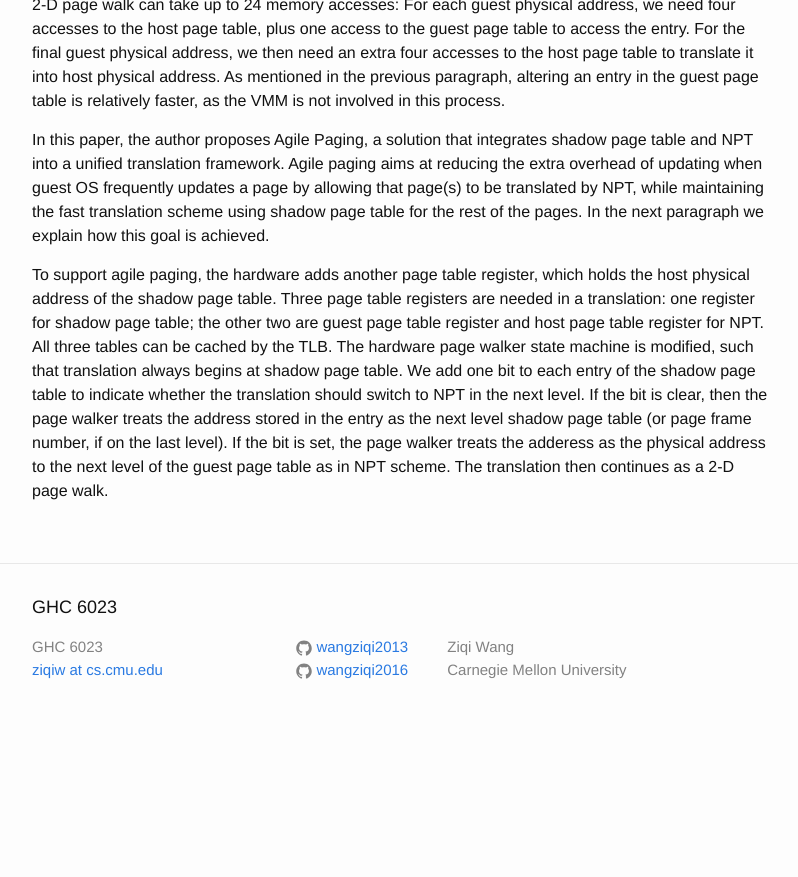
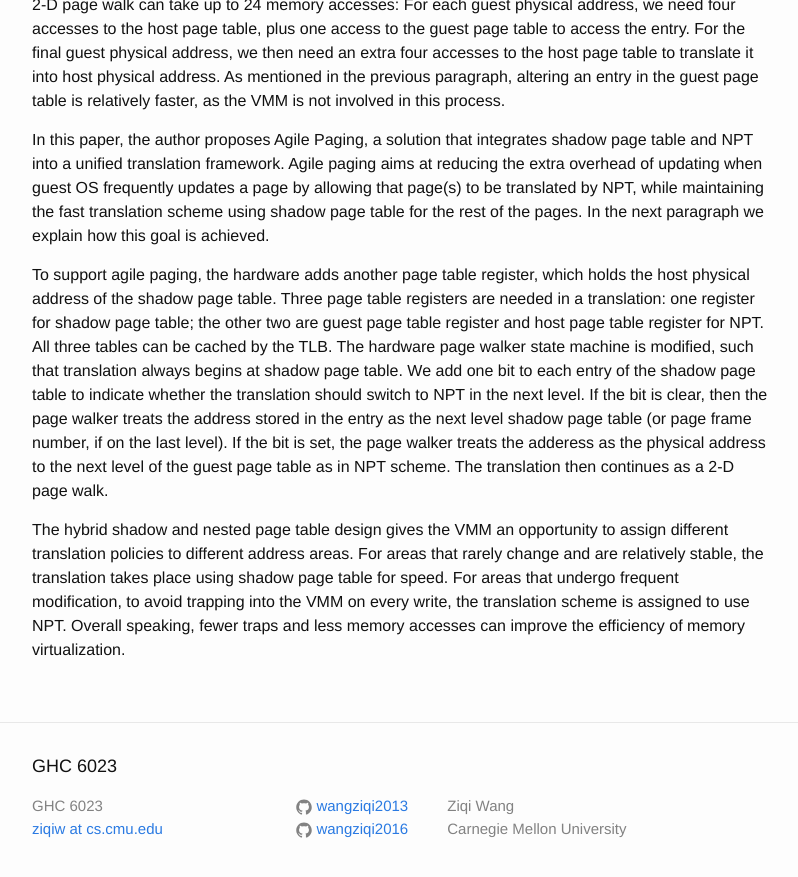
Before and after one commit to wangziqi2013/wangziqi2013.github.io, a Jekyll site: the page built from _posts/2018-05-18-Agile-Paging-Exceeding-the-Best-of-Nested-and-Shadow-Paging.markdown, in a window 1280 px wide and 900 px high, scrolled down 1027 px. Shown: the top 877 px of the window, without its empty margins (238-1036 px from the left). Built offline with Jekyll 4.4.1, drawn with Linux system fonts in a browser that asks for light colours; before the commit the page ends 1768 px from its top, so only the background shows below that.

Commit message:
Adding policy

```diff
--- a/_posts/2018-05-18-Agile-Paging-Exceeding-the-Best-of-Nested-and-Shadow-Paging.markdown
+++ b/_posts/2018-05-18-Agile-Paging-Exceeding-the-Best-of-Nested-and-Shadow-Paging.markdown
@@ -52,3 +52,9 @@ bit to each entry of the shadow page table to indicate whether the translation s
 If the bit is clear, then the page walker treats the address stored in the entry as the next level shadow page table
 (or page frame number, if on the last level). If the bit is set, the page walker treats the adderess as the physical address
 to the next level of the guest page table as in NPT scheme. The translation then continues as a 2-D page walk.
+
+The hybrid shadow and nested page table design gives the VMM an opportunity to assign different translation policies to
+different address areas. For areas that rarely change and are relatively stable, the translation takes place using
+shadow page table for speed. For areas that undergo frequent modification, to avoid trapping into the VMM on every
+write, the translation scheme is assigned to use NPT. Overall speaking, fewer traps and less memory accesses can improve the
+efficiency of memory virtualization.
```
